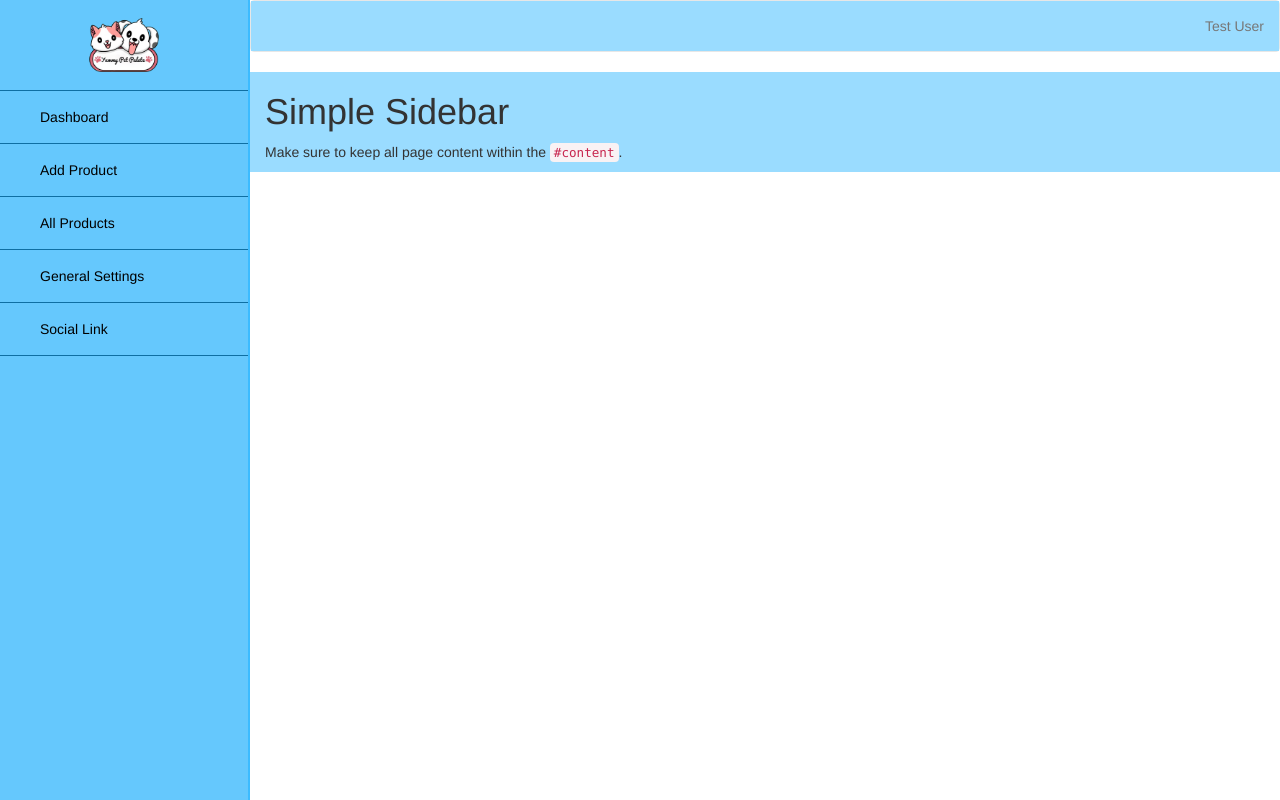
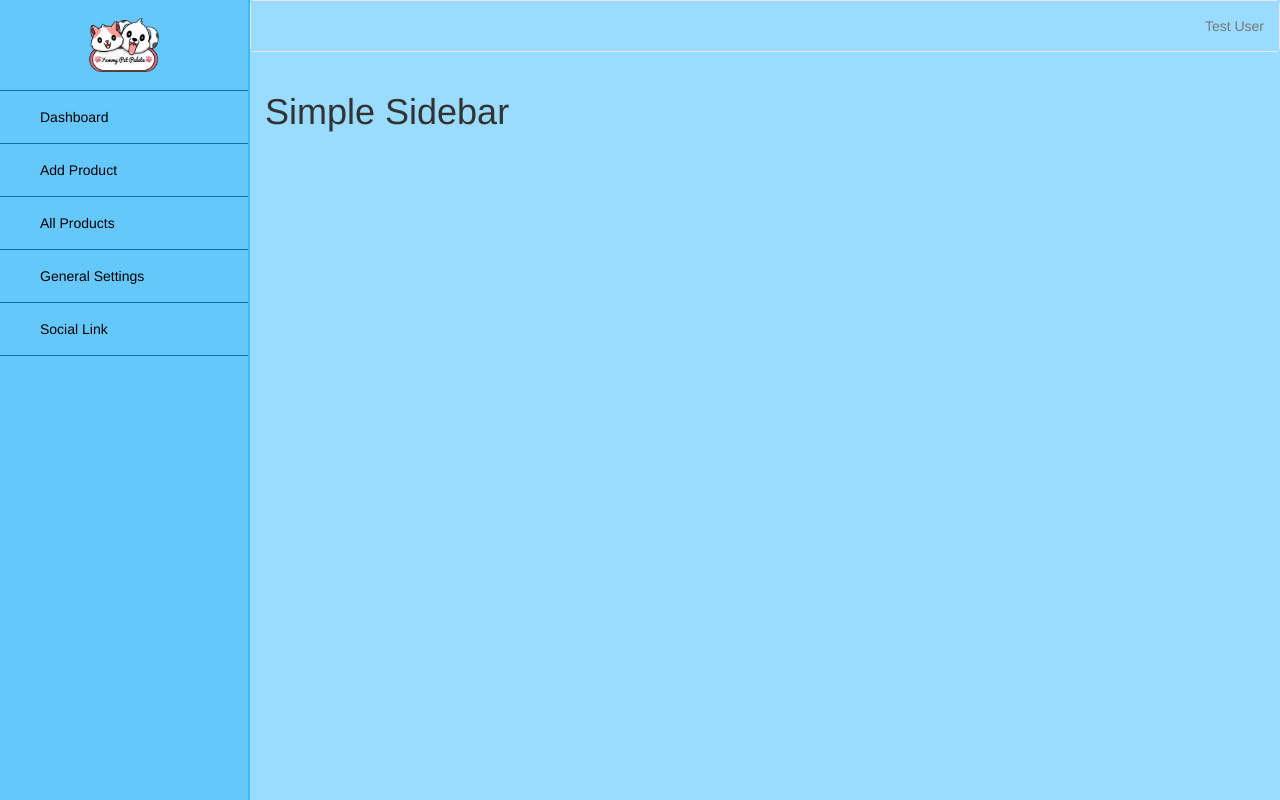
Before and after one commit to SyedaSunaina/ypp, a PHP site: page /dashboard.php in a window 1280 px wide. Run offline with PHP 8.4, Linux system fonts and the light colour scheme; data comes from the database, SQL or seed files in the repository; some libraries are stand-ins or nearby versions.

Commit message:
Update dashboard.php

```diff
--- a/dashboard.php
+++ b/dashboard.php
@@ -1,7 +1,7 @@
 <!DOCTYPE html>
 <html lang="en">
 <?php include("admin-header.php");?>
-<body>
+<body style="background-color:  #9ADCFF;">
     <div id="viewport">
        <!-- Sidebar -->
        <?php include('admin-nav.php') ?>
@@ -20,10 +20,10 @@
           </nav>
           <div class="container-fluid">
             <h1>Simple Sidebar</h1>
-            <p>
+            <!-- <p>
               Make sure to keep all page content within the
               <code>#content</code>.
-            </p>
+            </p> -->
           </div>
         </div>
       </div>
```
